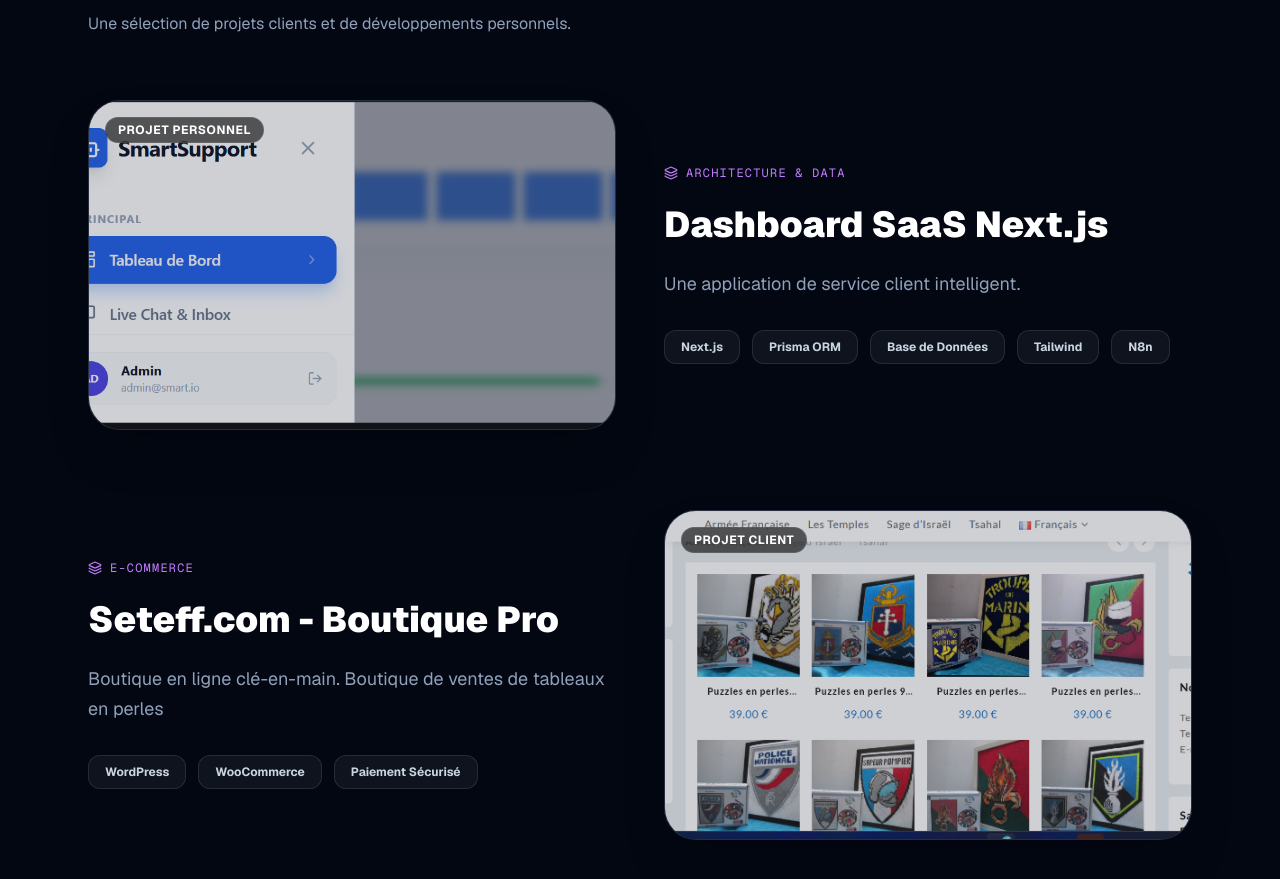
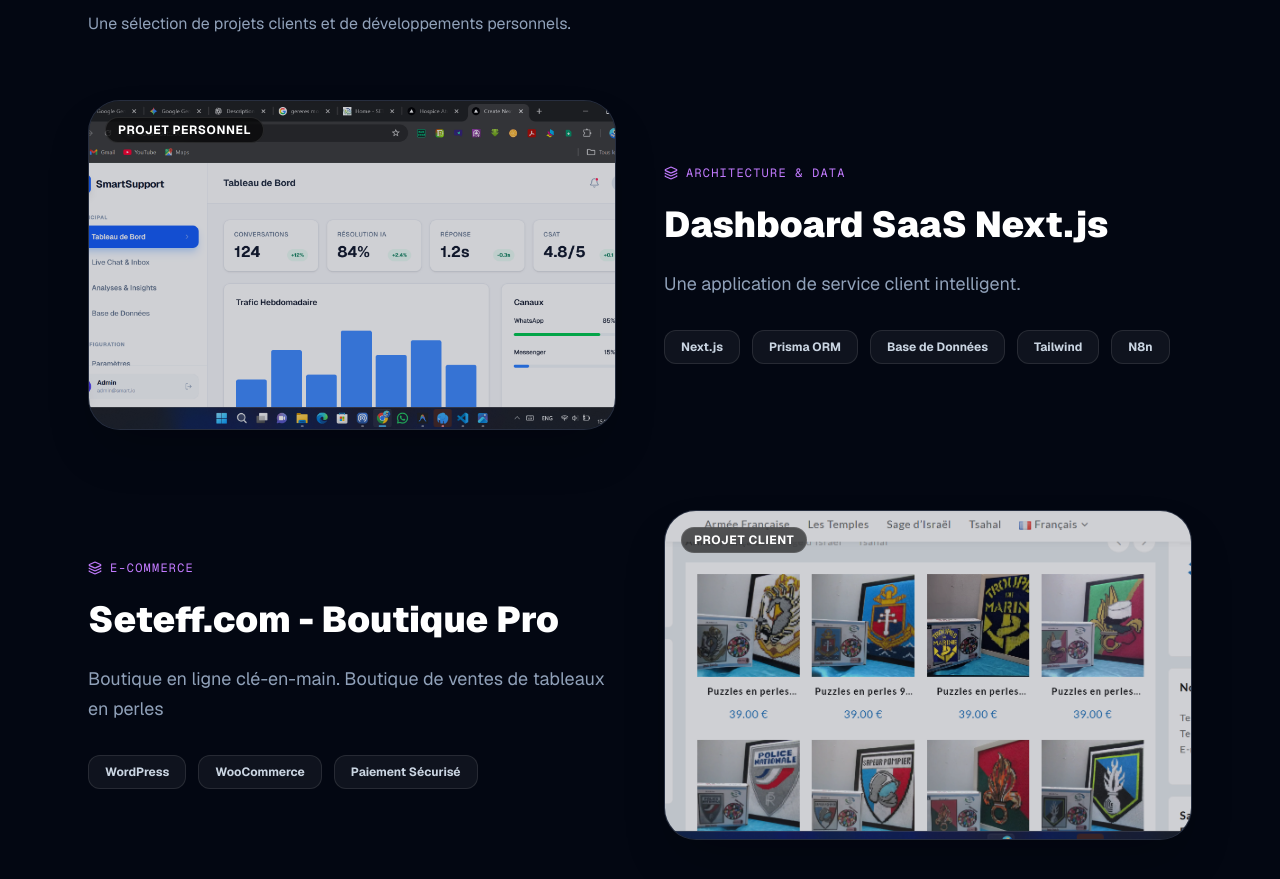
Before and after one commit to atchadeHospice/portfolio2, a Next.js app: page / in a window 1280 px wide. Shown: the part 2499-3378 px from the top of the page. Built offline with nearby package versions, Linux system fonts and the light colour scheme.

Commit message:
Premier commit parfait

```diff
--- a/app/page.tsx
+++ b/app/page.tsx
@@ -99,7 +99,7 @@
     title: "Dashboard SaaS Next.js",
     description: "Une application de service client intelligent.",
     tags: ["Next.js", "Prisma ORM", "Base de Données", "Tailwind" , "N8n"],
-    image: "smartclient.png",
+    image: "smartclient1.png",
     link: "#",
     isExternal: false
   },
```
Also changed, not shown: public/smartclient1.png (added).
